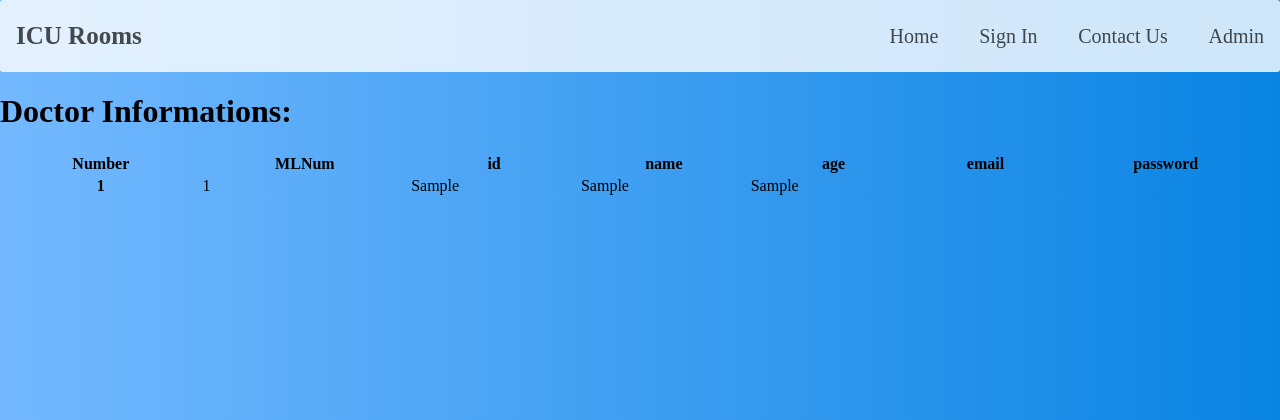
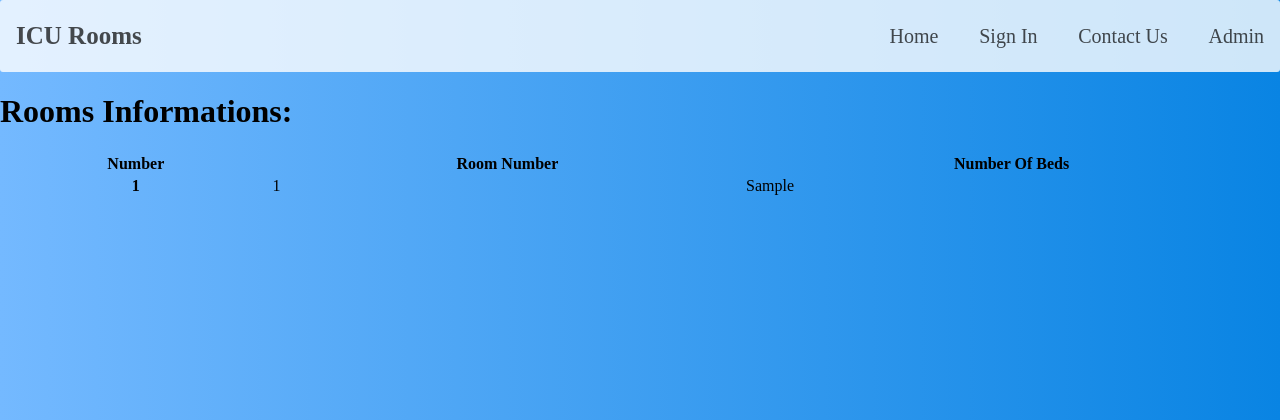
Before and after one commit to Abdelrahmanhassan1/Abdelrahmanhassan1-Full-Stack-Web-Application-Using-Flask-Python, a Flask app: page /admin/privilages/roomview in a window 1280 px wide. Shown: the top 420 px of the page. Run offline with Flask 2, Linux system fonts and the light colour scheme; tables that the repository leaves empty or names only in its code hold one stand-in row (values such as "Sample post").

Commit message:
Update index.html

```diff
--- a/templates/adminView/roomsView/index.html
+++ b/templates/adminView/roomsView/index.html
@@ -5,7 +5,7 @@
     <meta http-equiv="X-UA-Compatible" content="IE=edge">
     <meta name="viewport" content="width=device-width, initial-scale=1.0">
     <title>Home Page</title>
-    <link  rel="stylesheet" type= "text/css" href="{{ url_for('static', filename='css/style.css') }}"  >
+    <link  rel="stylesheet" type= "text/css" href="{{ url_for('static', filename='css/adminView/roomsView/style.css') }}"  >
 
 </head>
 <body>
@@ -26,19 +26,19 @@
 
     </div>
 
+
     <!-- Content -->
-    <h1> Doctor Informations: </h1>
+    <div class="content">
 
-    <table style="width:100%">
+        <h1> Rooms Informations: </h1>
+
+        <table style="width:100%" class="table">
             <thead>
                 <tr>
                     <th>Number</th>
-                <th>MLNum</th>
-                <th>id</th>
-                <th>name</th>
-                <th>age</th>
-                <th>email</th>
-                <th>password</th>
+                    <th>Room Number</th>
+                    <th>Number Of Beds</th>
+
                 </tr>
 
             </thead>
@@ -51,10 +51,7 @@
                     <th scope="row">{{ loop.index }}</th>
                     <td>{{row.0}}</td>
                     <td>{{row.1}}</td>
-                <td>{{row.2}}</td>
-                <td>{{row.3}}</td>
-                <td>{{row.6}}</td>
-                <td>{{row.7}}</td>
+
 
                 </tr>
                 {% endfor %}
```
Lines whose indentation alone changed are shown as unchanged.
